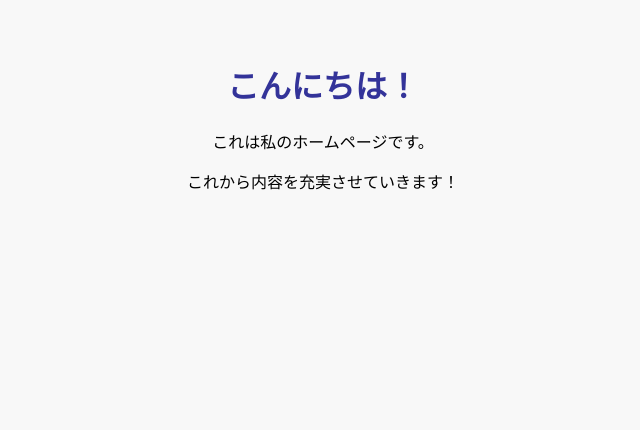
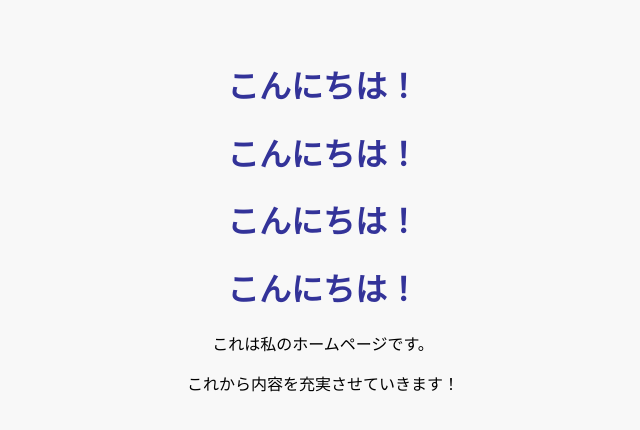
Before and after one commit to SEIKINFAN/homepage, a plain HTML site: page index.html in a window 1280 px wide. Shown: the whole page, without its empty margins (317-957 px from the left). Drawn offline with Linux system fonts and the light colour scheme.

Commit message:
Update index.html

```diff
--- a/index.html
+++ b/index.html
@@ -17,6 +17,9 @@
 </head>
 <body>
   <h1>こんにちは！</h1>
+  <h1>こんにちは！</h1>
+  <h1>こんにちは！</h1>
+  <h1>こんにちは！</h1>
   <p>これは私のホームページです。</p>
   <p>これから内容を充実させていきます！</p>
 </body>
```
